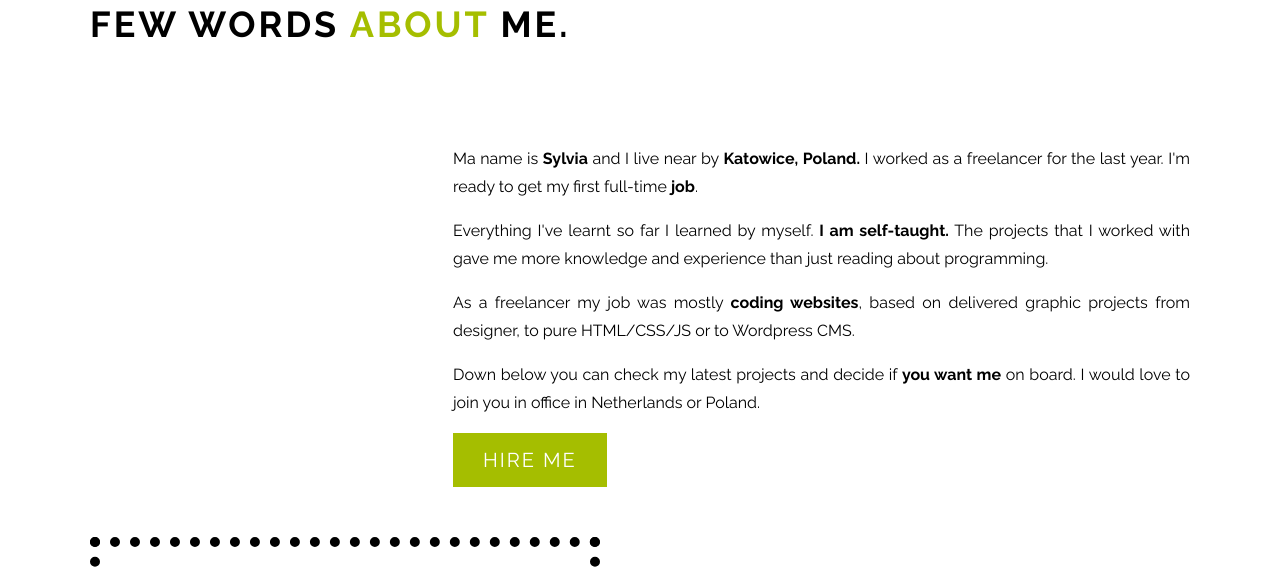
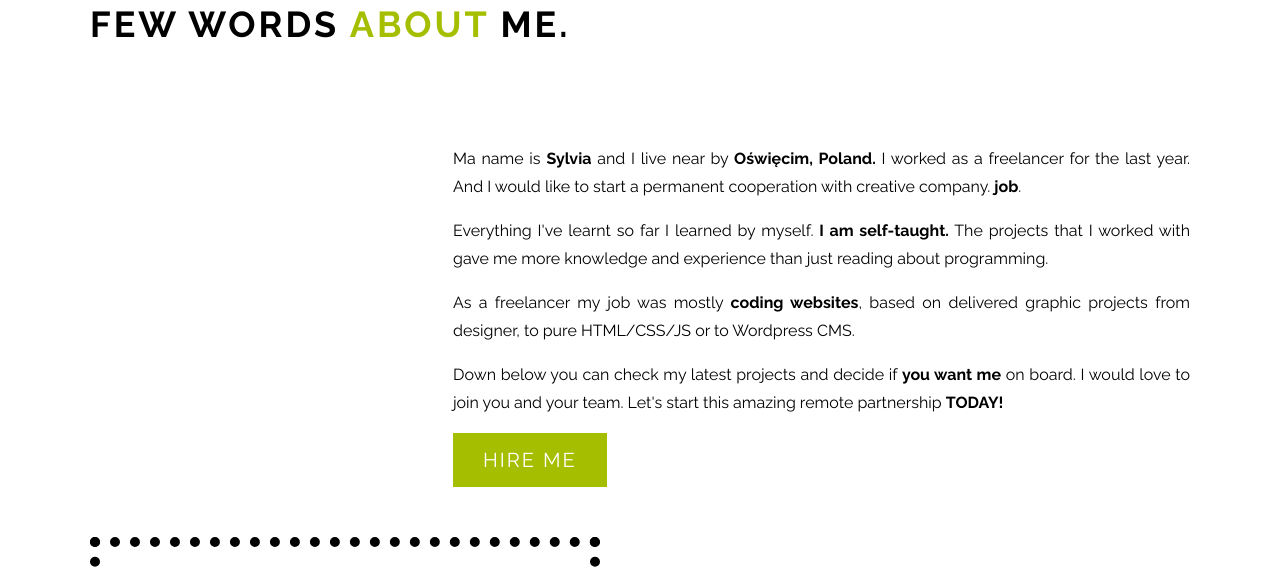
Before and after one commit to wolfierine/wolfierine.github.io, a plain HTML site: page index.html in a window 1280 px wide. Shown: the part 1877-2450 px from the top of the page. Drawn offline with nearby package versions, Linux system fonts and the light colour scheme.

Commit message:
changed bio

```diff
--- a/index.html
+++ b/index.html
@@ -152,10 +152,10 @@
 			<div class="container">
 				<h2 class="section-title">Few words <span class="text-green">about</span> me.</h2>
 				<div class="about-me">
-					<p>Ma name is <strong>Sylvia</strong> and I live near by <strong>Katowice, Poland.</strong> I worked as a freelancer for the last year. I'm ready to get my first full-time <strong>job</strong>. </p>
+					<p>Ma name is <strong>Sylvia</strong> and I live near by <strong>Oświęcim, Poland.</strong> I worked as a freelancer for the last year.  And I would like to start a permanent cooperation with creative company. <strong>job</strong>. </p>
 					<p>Everything I've learnt so far I learned by myself. <strong>I am self-taught.</strong> The projects that I worked with gave me more knowledge and experience than just reading about programming.</p>
 					<p>As a freelancer my job was mostly <strong>coding websites</strong>, based on delivered graphic projects from designer, to pure HTML/CSS/JS or to Wordpress CMS.</p>
-					<p>Down below you can check my latest projects and decide if <strong>you want me</strong> on board. I would love to join you in office in Netherlands or Poland.</p>
+					<p>Down below you can check my latest projects and decide if <strong>you want me</strong> on board. I would love to join you and your team. Let's start this amazing remote partnership <strong style="text-transform:uppercase;">today!</strong></p>
 					<a href="#contact" class="btn btn-green">Hire me</a>
 				</div>
 				<div class="row">
```
